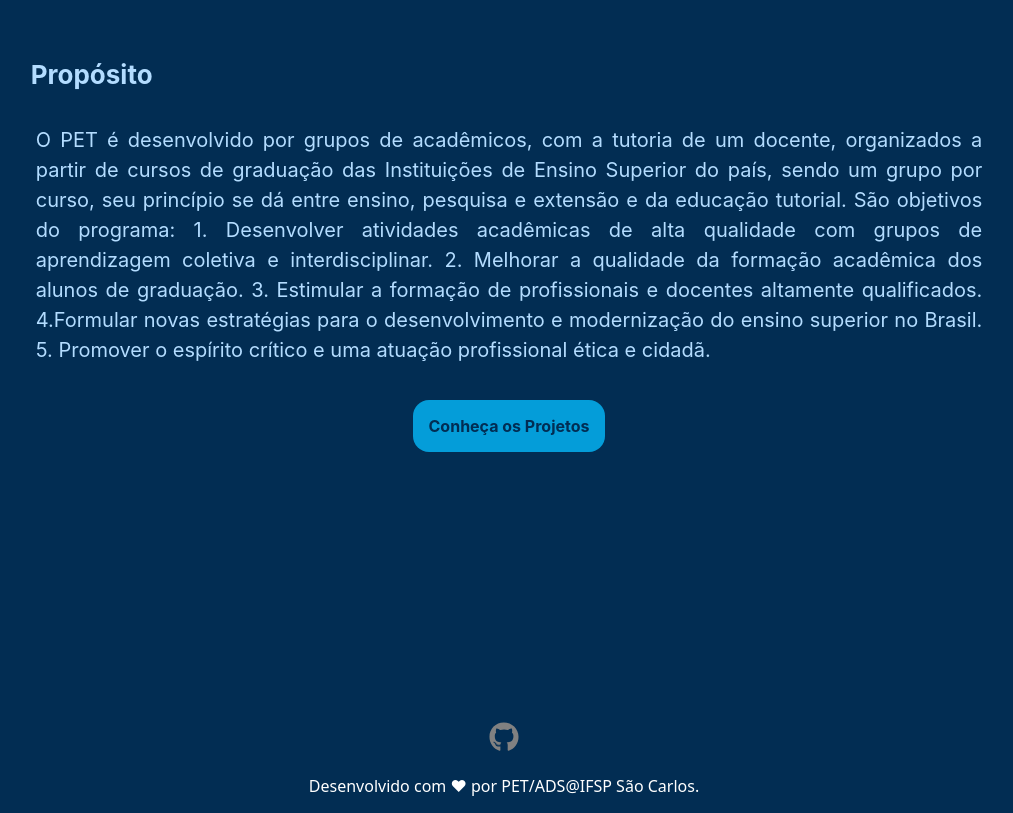
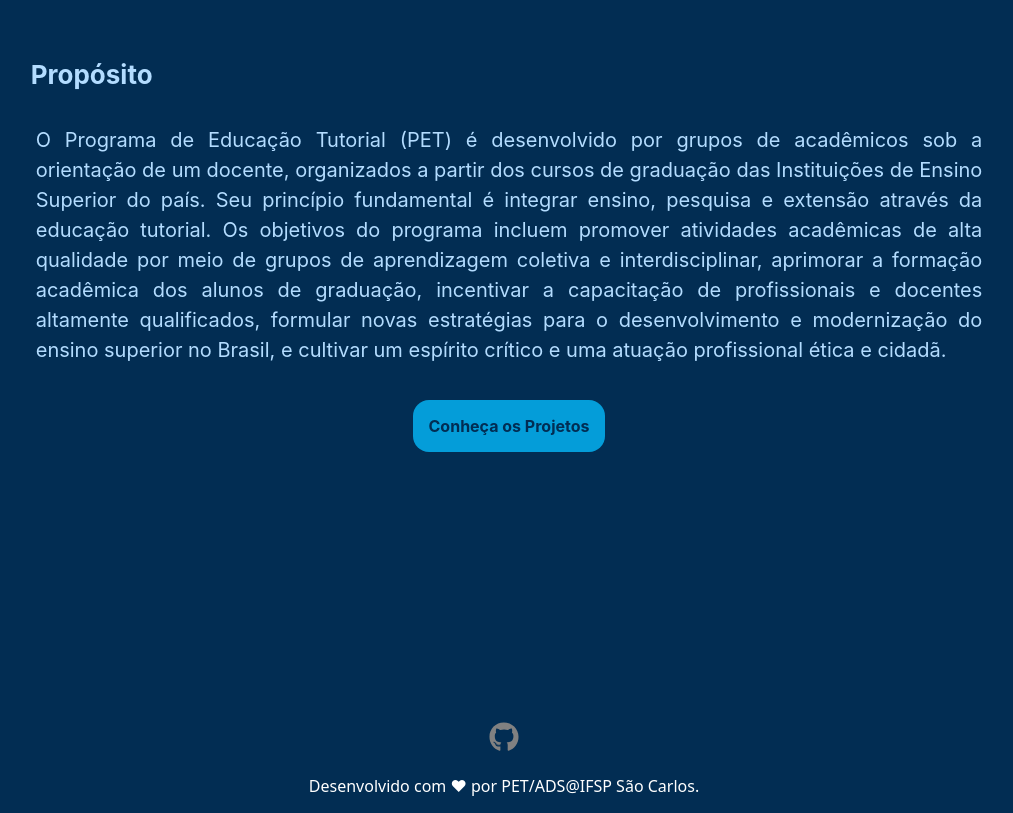
Before and after one commit to pet-ads/homepage-pat-qui, a React (Create React App) app: page /#/ in a window 1280 px wide. Shown: the part 1900-2713 px from the top of the page, without its empty margins (136-1149 px from the left). Built offline with nearby package versions, Linux system fonts and the light colour scheme.

Commit message:
chore: refine content to clarify objectives and principles

```diff
--- a/src/pages/Home/TextConstants/PurposePET.js
+++ b/src/pages/Home/TextConstants/PurposePET.js
@@ -1,14 +1,9 @@
 export const Purpose = {
-  desktop: `O PET é desenvolvido por grupos de acadêmicos, com a tutoria de um docente, organizados a partir
-de cursos de graduação das Instituições de Ensino Superior do país, sendo um grupo por curso,
-seu princípio se dá entre ensino, pesquisa e extensão e da educação tutorial.
-São objetivos do programa: 1. Desenvolver atividades acadêmicas de alta qualidade com grupos de aprendizagem coletiva e interdisciplinar. 2.
-Melhorar a qualidade da formação acadêmica dos alunos de graduação. 3. Estimular a formação de profissionais e docentes altamente qualificados. 4.Formular novas estratégias para o desenvolvimento e modernização do ensino superior no Brasil. 5.
-Promover o espírito crítico e uma atuação profissional ética e cidadã.`,
+  desktop: `O Programa de Educação Tutorial (PET) é desenvolvido por grupos de acadêmicos sob a orientação de um docente, organizados a partir dos cursos de graduação das Instituições de Ensino Superior do país. Seu princípio fundamental é integrar ensino, pesquisa e extensão através da educação tutorial.
 
-  mobile: `O PET é desenvolvido por grupos de acadêmicos, com a tutoria de um docente, organizados a partir
-de cursos de graduação das Instituições de Ensino Superior do país, sendo um grupo por curso,
-seu princípio se dá entre ensino, pesquisa e extensão e da educação tutorial.
-São objetivos do programa: 1. Desenvolver atividades acadêmicas de alta qualidade com grupos de aprendizagem coletiva e interdisciplinar. 2.
-Melhorar a qualidade da formação acadêmica dos alunos de graduação. 3. Estimular a formação de profissionais e docentes altamente qualificados. 4. Formular novas estratégias para o desenvolvimento e modernização do ensino superior no Brasil. 5. Promover o espírito crítico e uma atuação profissional ética e cidadã.`,
+  Os objetivos do programa incluem promover atividades acadêmicas de alta qualidade por meio de grupos de aprendizagem coletiva e interdisciplinar, aprimorar a formação acadêmica dos alunos de graduação, incentivar a capacitação de profissionais e docentes altamente qualificados, formular novas estratégias para o desenvolvimento e modernização do ensino superior no Brasil, e cultivar um espírito crítico e uma atuação profissional ética e cidadã.`,
+
+  mobile: `O Programa de Educação Tutorial (PET) é desenvolvido por grupos de acadêmicos sob a orientação de um docente, organizados a partir dos cursos de graduação das Instituições de Ensino Superior do país. Seu princípio fundamental é integrar ensino, pesquisa e extensão através da educação tutorial.
+
+  Os objetivos do programa incluem promover atividades acadêmicas de alta qualidade por meio de grupos de aprendizagem coletiva e interdisciplinar, aprimorar a formação acadêmica dos alunos de graduação, incentivar a capacitação de profissionais e docentes altamente qualificados, formular novas estratégias para o desenvolvimento e modernização do ensino superior no Brasil, e cultivar um espírito crítico e uma atuação profissional ética e cidadã.`,
 };
```
